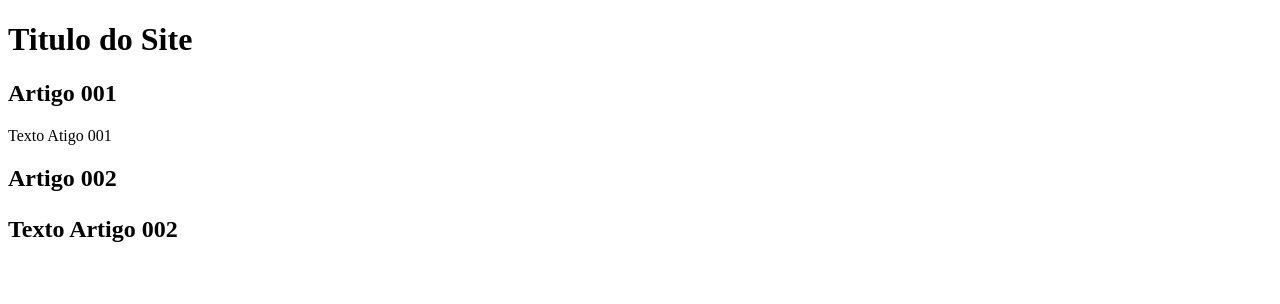
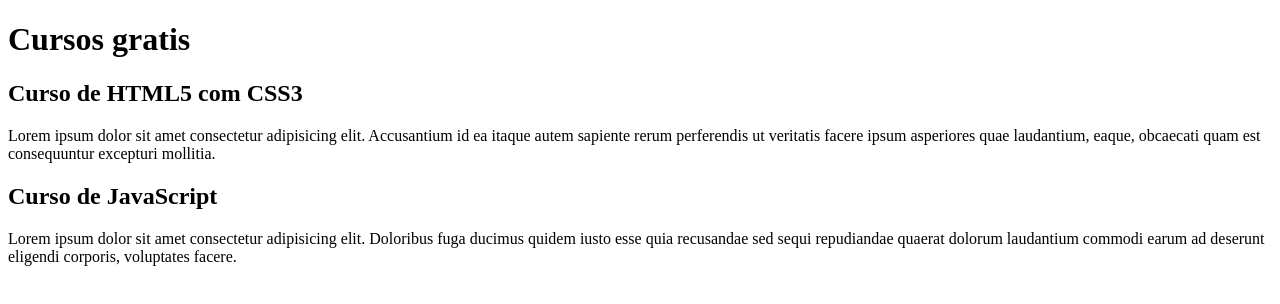
Before and after one commit to brunochaves77/projeto-site, a plain HTML site: page index.html in a window 1280 px wide. Drawn offline with Linux system fonts and the light colour scheme.

Commit message:
comecei a escrever o conteudo

```diff
--- a/index.html
+++ b/index.html
@@ -8,16 +8,15 @@
 <body>
     <main>
         <header>
-            <h1>Titulo do Site</h1>
+            <h1>Cursos gratis</h1>
         </header>
         <article>
-            <h2>Artigo 001</h2>
-            <p>Texto Atigo 001</p>
+            <h2>Curso de HTML5 com CSS3</h2>
+            <p>Lorem ipsum dolor sit amet consectetur adipisicing elit. Accusantium id ea itaque autem sapiente rerum perferendis ut veritatis facere ipsum asperiores quae laudantium, eaque, obcaecati quam est consequuntur excepturi mollitia.</p>
         </article>
         <article>
-            <h2>Artigo 002
-                <p>Texto Artigo 002</p>
-            </h2>
+            <h2>Curso de JavaScript</h2>
+            <p>Lorem ipsum dolor sit amet consectetur adipisicing elit. Doloribus fuga ducimus quidem iusto esse quia recusandae sed sequi repudiandae quaerat dolorum laudantium commodi earum ad deserunt eligendi corporis, voluptates facere.</p>
         </article>
     </main>
 </body>
```
